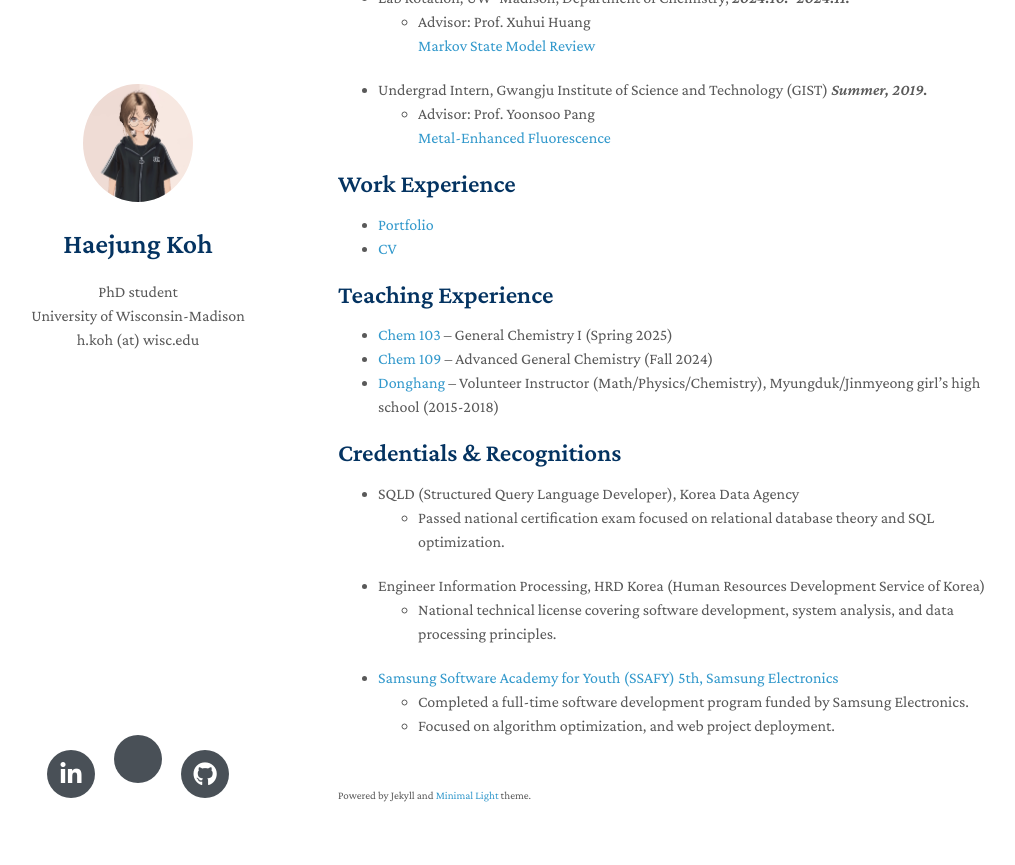
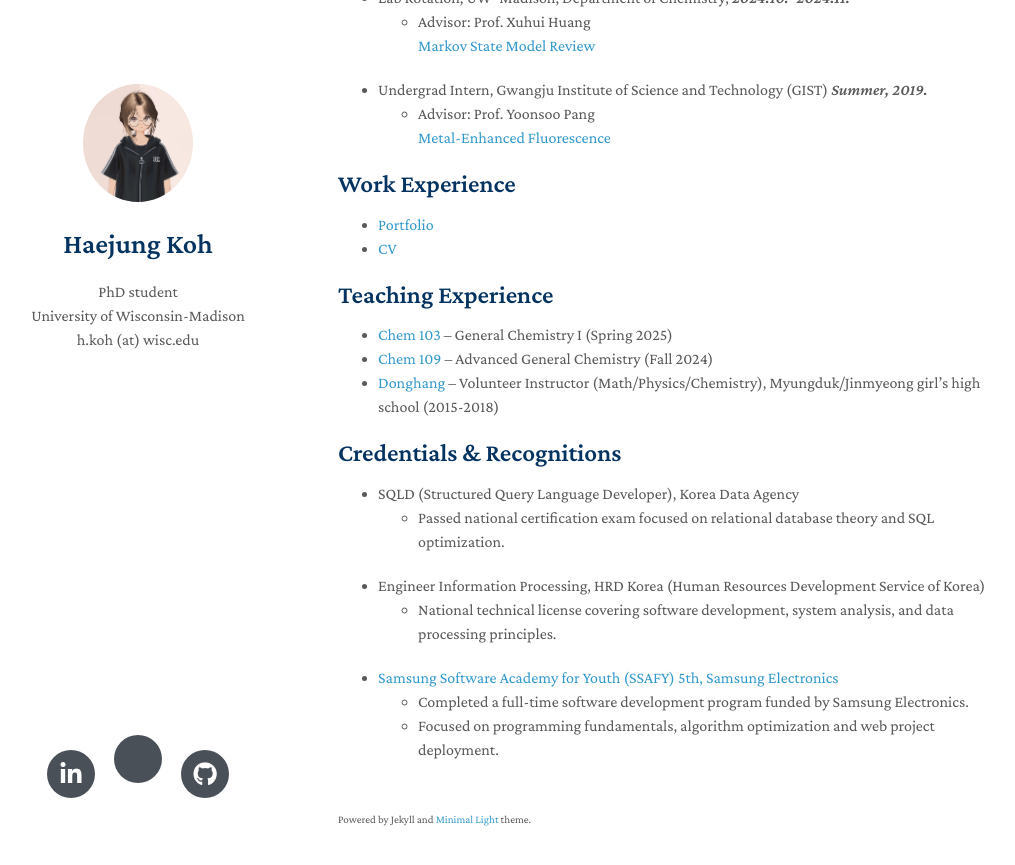
Before and after one commit to MaximHelio/MaximHelio.github.io, a Jekyll site: the page built from index.md, in a window 1280 px wide and 900 px high, scrolled down 1184 px. Shown: the top 865 px of the window, without its empty margins (132-1147 px from the left). Built offline with Jekyll 4.4.1, drawn with Linux system fonts in a browser that asks for light colours; nearby versions of some CDN libraries; a style sheet for code colours, icons or effects is not loaded; our own code applies the rules of GitHub Pages for plain Markdown files.

Commit message:
Add first commit

```diff
--- a/index.md
+++ b/index.md
@@ -55,4 +55,4 @@ In my free time, I enjoy:
   * National technical license covering software development, system analysis, and data processing principles.
 * [Samsung Software Academy for Youth (SSAFY) 5th, Samsung Electronics](https://csr.samsung.com/en/program/samsung-sw-academy-for-youth)
   * Completed a full-time software development program funded by Samsung Electronics.
-  * Focused on algorithm optimization, and web project deployment.
+  * Focused on programming fundamentals, algorithm optimization and web project deployment.
```
